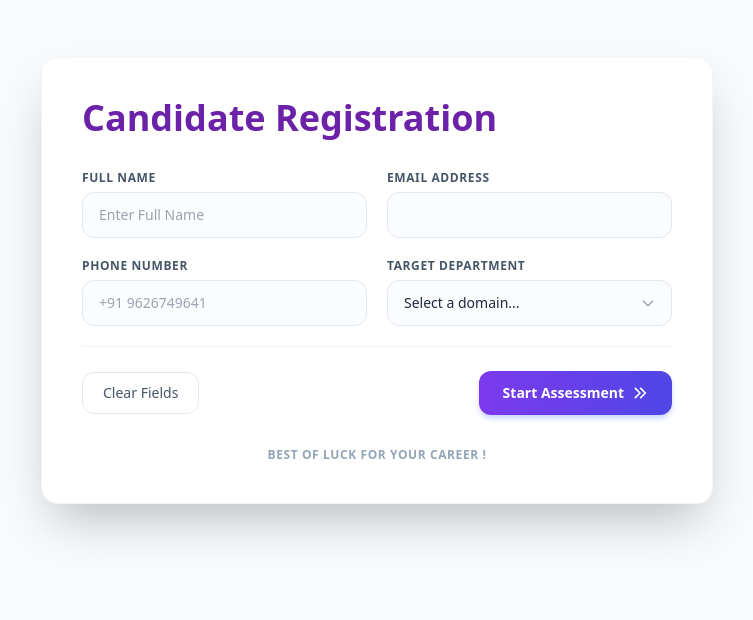
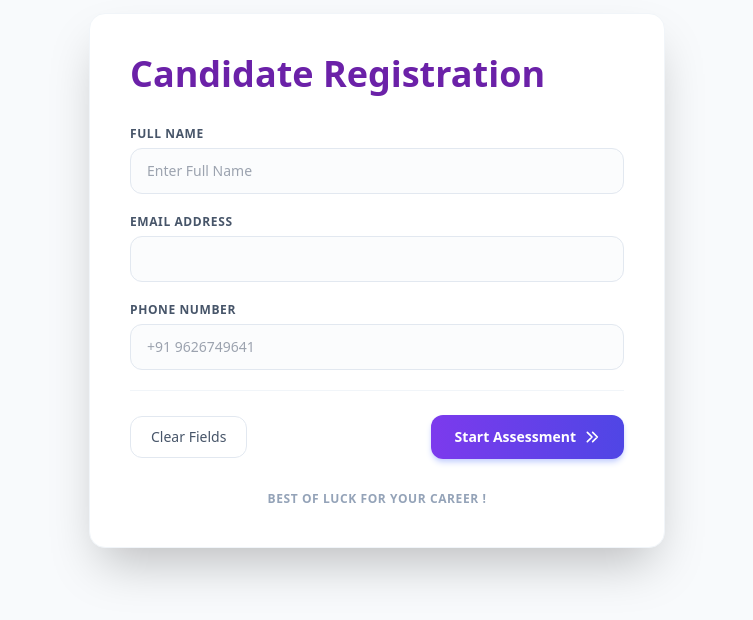
Before and after one commit to John-Divine-Mathew/Hire-Radar, a React app in the folder frontend/: page /assessmentform in a window 1280 px wide. Shown: the part 120-740 px from the top of the page, without its empty margins (263-1016 px from the left). Built offline with nearby package versions, Linux system fonts and the light colour scheme; the HTML template or start-up script is replaced by a standard one.

Commit message:
email correction in assessmentform page

```diff
--- a/frontend/src/pages/AdminUser.jsx
+++ b/frontend/src/pages/AdminUser.jsx
@@ -47,7 +47,7 @@ const AdminLogin = () => {
         flag = 1;
         cndid = i.cndid;
         result = i.testresult ? true : false;
-        email = i.cndemail;
+        email = i.personalemail;
 
       }
 
--- a/frontend/src/pages/Assessment/AssessmentForm.jsx
+++ b/frontend/src/pages/Assessment/AssessmentForm.jsx
@@ -10,8 +10,7 @@ function AssessmentForm() {
   const [candidate, setCandidate] = useState({
     name: "",
     email: "",
-    phone: "",
-    department: ""
+    phone: ""
   });
 
   const [message, setMessage] = useState({ text: "", type: "" });
@@ -34,8 +33,6 @@ function AssessmentForm() {
       const body = {
         cndid: cndid,
         name: candidate.name,
-        email: email,
-        department: candidate.department,
         phone: candidate.phone
       };
 
@@ -65,9 +62,7 @@ function AssessmentForm() {
 
     if (
       !candidate.name.trim() ||
-      !candidate.email.trim() ||
-      !candidate.phone.trim() ||
-      !candidate.department
+      !candidate.phone.trim()
     ) {
       showNotification("Please fill out all fields before continuing.", "error");
       return;
@@ -84,8 +79,7 @@ function AssessmentForm() {
 
     navigate("/assessment-test", {
       state: {
-        cndid: cndid,
-        department: candidate.department
+        cndid: cndid
       }
     });
   };
@@ -95,17 +89,14 @@ function AssessmentForm() {
     setCandidate({
       name: "",
       email: "",
-      phone: "",
-      department: ""
+      phone: ""
     });
     showNotification("Form fields cleared.", "info");
   };
 
   return (
     <div className="min-h-screen bg-slate-50 flex items-center justify-center p-4 sm:p-6 lg:p-8 font-sans antialiased text-slate-800">
-      <div className="w-full max-w-2xl bg-white border border-slate-100 shadow-2xl rounded-2xl overflow-hidden transition-all duration-300">
-
-
+      <div className="w-full max-w-xl bg-white border border-slate-100 shadow-2xl rounded-2xl overflow-hidden transition-all duration-300">
 
         <div className="p-8 sm:p-10">
           {/* Header Section */}
@@ -153,9 +144,8 @@ function AssessmentForm() {
             </div>
           )}
 
-          {/* Form */}
-          <form onSubmit={handleSubmit} className="space-y-5">
-            <div className="grid grid-cols-1 sm:grid-cols-2 gap-5">
+          {/* Form Stacked Vertically */}
+          <form onSubmit={handleSubmit} className="flex flex-col gap-5">
 
             {/* Full Name */}
             <div className="space-y-1.5">
@@ -180,7 +170,7 @@ function AssessmentForm() {
               <input
                 type="email"
                 className="w-full border border-slate-200 px-4 py-3 rounded-xl focus:outline-none focus:ring-2 focus:ring-indigo-500 focus:border-indigo-500 bg-slate-50/50 hover:bg-slate-50 transition text-sm disabled:opacity-60"
-                  value={email}
+                value={email || ""}
                 readOnly
               />
             </div>
@@ -200,36 +190,6 @@ function AssessmentForm() {
               />
             </div>
 
-              {/* Department Selector */}
-              <div className="space-y-1.5">
-                <label className="block text-xs font-semibold text-slate-600 uppercase tracking-wider">
-                  Target Department
-                </label>
-                <div className="relative">
-                  <select
-                    disabled={isSubmitting}
-                    className="w-full border border-slate-200 px-4 py-3 rounded-xl focus:outline-none focus:ring-2 focus:ring-indigo-500 focus:border-indigo-500 bg-slate-50/50 hover:bg-slate-50 transition text-sm appearance-none cursor-pointer disabled:opacity-60"
-                    value={candidate.department}
-                    onChange={(e) => setCandidate({ ...candidate, department: e.target.value })}
-                  >
-                    <option value="">Select a domain...</option>
-                    <option value="Automation">Automation Engineering</option>
-                    <option value="Design Engineering">Design Engineering</option>
-                    <option value="Software Development">Software Development</option>
-                    <option value="HR">Human Resources</option>
-                    <option value="Mechanical">Mechanical Engineering</option>
-                    <option value="Production">Production & Logistics</option>
-                    <option value="Quality Assurance">Quality Assurance</option>
-                  </select>
-                  <div className="pointer-events-none absolute inset-y-0 right-0 flex items-center px-4 text-slate-400">
-                    <svg className="w-4 h-4" fill="none" viewBox="0 0 24 24" stroke="currentColor">
-                      <path strokeLinecap="round" strokeLinejoin="round" strokeWidth={2} d="M19 9l-7 7-7-7" />
-                    </svg>
-                  </div>
-                </div>
-              </div>
-            </div>
-
             {/* Structured Action Row */}
             <div className="pt-6 border-t border-slate-100 flex flex-col-reverse sm:flex-row items-center justify-between gap-4">
 
@@ -243,7 +203,6 @@ function AssessmentForm() {
                 >
                   Clear Fields
                 </button>
-
               </div>
 
               {/* Core CTA: Start Assessment */}
```
Also changed, not shown: 1 other file (tests, documents, lock files or other folders). Lines whose indentation alone changed are shown as unchanged.
